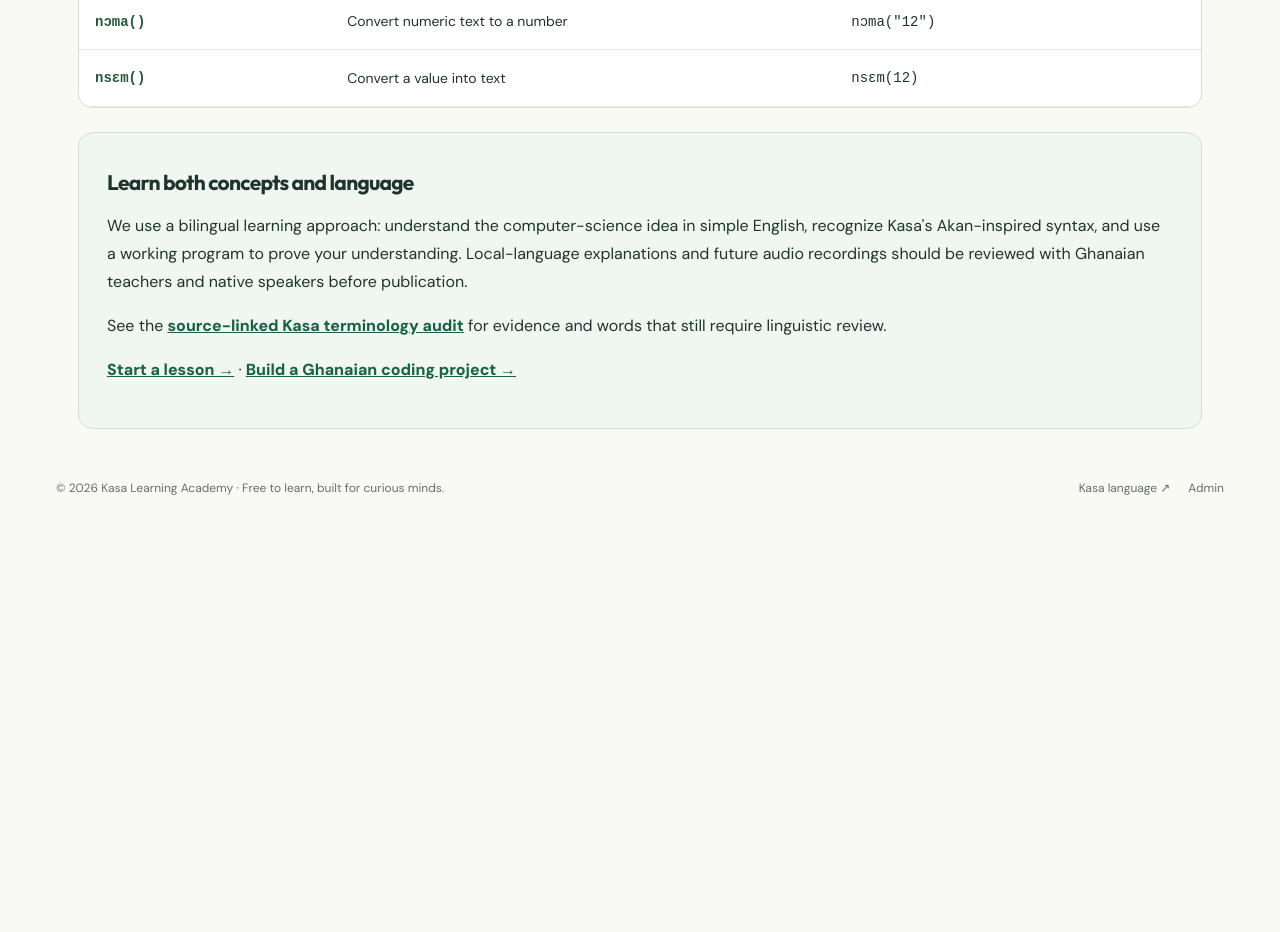
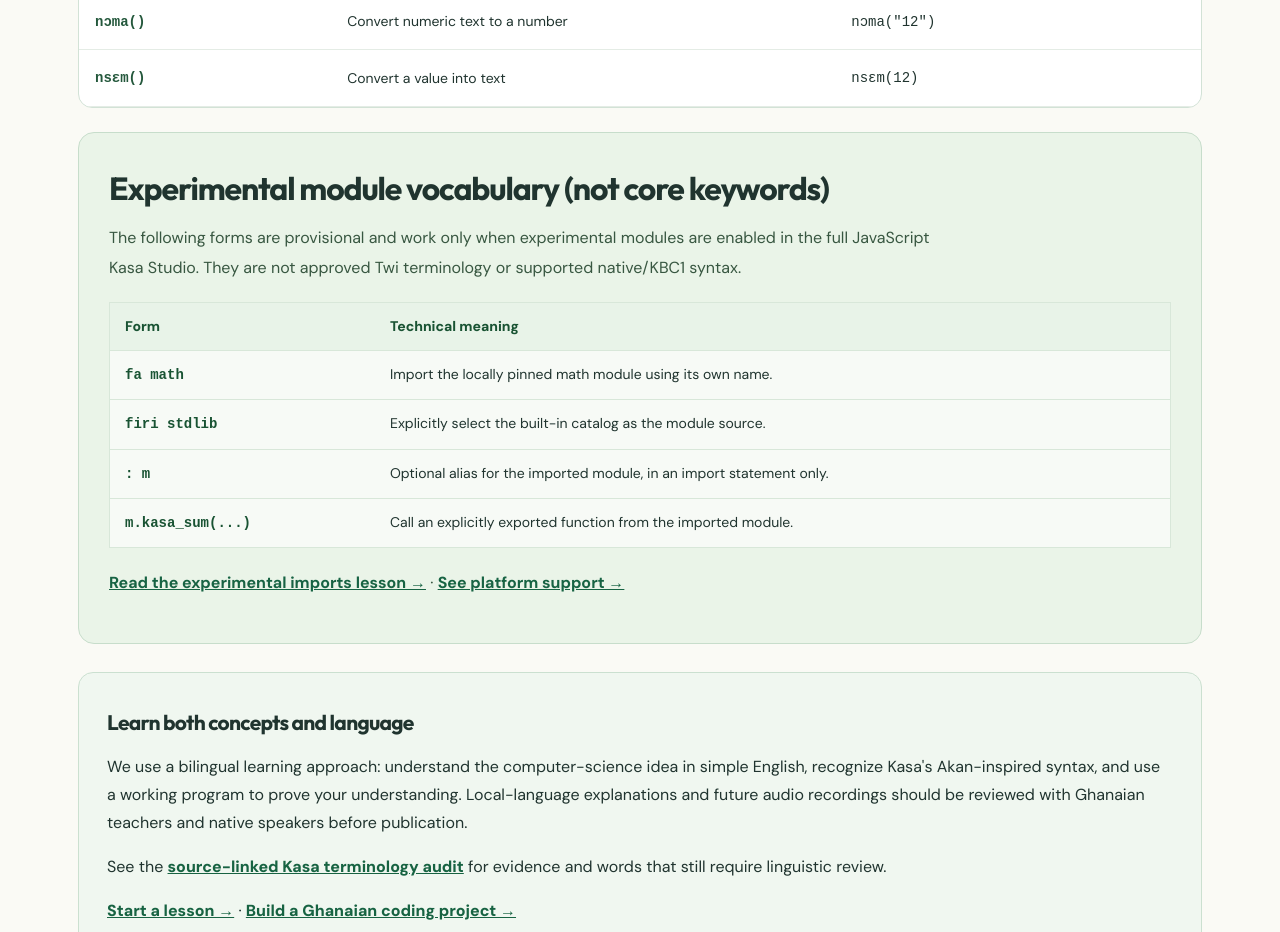
Before and after one commit to fosterb1/kasa-learning-academy, a Next.js app: page /glossary in a window 1280 px wide. Shown: the part 1620-2552 px from the top of the page. Before the commit the page ends 2145 px from the top, so only its background shows below. Built offline with nearby package versions, Linux system fonts and the light colour scheme; no server answers.

Commit message:
Expand Kasa glossary with contextual fa firi module syntax and engine limitations

```diff
--- a/src/app/(site)/glossary/page.tsx
+++ b/src/app/(site)/glossary/page.tsx
@@ -38,6 +38,15 @@ export default function Glossary() {
         {vocabulary.map(([keyword,meaning,example])=><tr key={keyword}><th scope="row"><code>{keyword}</code></th><td>{meaning}</td><td><code>{example}</code></td></tr>)}
       </tbody></table>
     </div>
+    <section className="syntax-route-info"><h2>Experimental module vocabulary (not core keywords)</h2>
+      <p>The following forms are provisional and work only when experimental modules are enabled in the full JavaScript Kasa Studio. They are not approved Twi terminology or supported native/KBC1 syntax.</p>
+      <table className="syntax-token-table"><thead><tr><th scope="col">Form</th><th scope="col">Technical meaning</th></tr></thead><tbody>
+      <tr><th scope="row"><code>fa math</code></th><td>Import the locally pinned math module using its own name.</td></tr>
+      <tr><th scope="row"><code>firi stdlib</code></th><td>Explicitly select the built-in catalog as the module source.</td></tr>
+      <tr><th scope="row"><code>: m</code></th><td>Optional alias for the imported module, in an import statement only.</td></tr>
+      <tr><th scope="row"><code>m.kasa_sum(...)</code></th><td>Call an explicitly exported function from the imported module.</td></tr>
+      </tbody></table><p><Link href="/learn/modules">Read the experimental imports lesson →</Link> · <Link href="/language-status">See platform support →</Link></p>
+    </section>
     <div className="project-rubric"><h2>Learn both concepts and language</h2>
       <p>We use a bilingual learning approach: understand the computer-science idea in simple English, recognize Kasa's Akan-inspired syntax, and use a working program to prove your understanding. Local-language explanations and future audio recordings should be reviewed with Ghanaian teachers and native speakers before publication.</p>
       <p>See the <a href="https://github.com/fosterb1/kasa_programming_language/blob/main/docs/TWI_KEYWORD_AUDIT.md" target="_blank" rel="noopener noreferrer">source-linked Kasa terminology audit</a> for evidence and words that still require linguistic review.</p>
```
